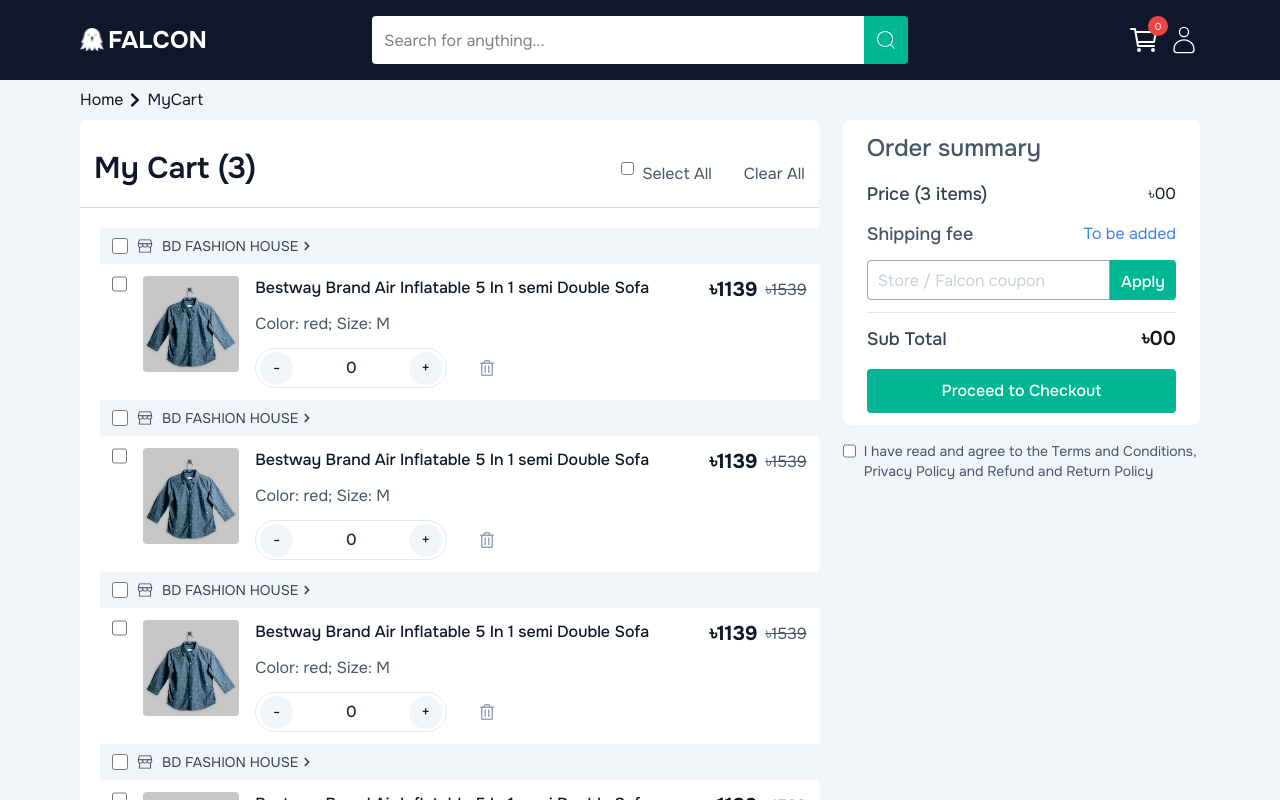
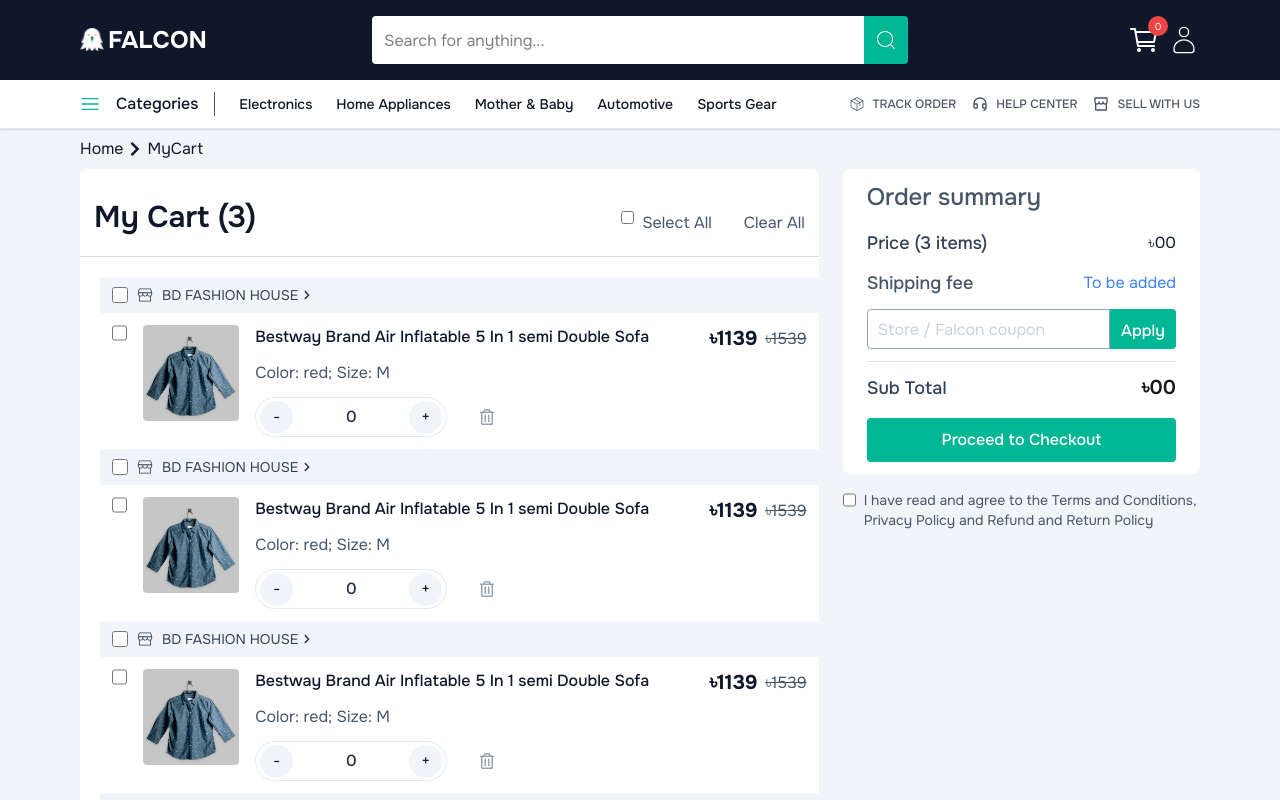
Before and after one commit to Md-Sojib-Hossain-cse/falcon, a React (Vite) app: page /myCart in a window 1280 px wide. Shown: the top 800 px of the page. Built offline with nearby package versions, Linux system fonts and the light colour scheme.

Commit message:
static design complete

```diff
--- a/package.json
+++ b/package.json
@@ -16,6 +16,7 @@
     "react": "^19.1.0",
     "react-dom": "^19.1.0",
     "react-icons": "^5.5.0",
+    "react-pro-sidebar": "^1.1.0",
     "react-redux": "^9.2.0",
     "react-router": "^7.6.3",
     "tailwindcss": "^4.1.10"
--- /dev/null
+++ b/src/components/LogoNavItem.tsx
@@ -0,0 +1,19 @@
+import type { ReactNode } from "react";
+
+type TLogoNav = {
+  children: ReactNode;
+  title: string;
+};
+
+const LogoNavItem = ({ children, title }: TLogoNav) => {
+  return (
+    <li title={title} className="flex gap-2 items-center">
+      {children}
+      <p className="text-[#475569] text-[12px] font-medium hover:text-[#00B795] hidden xl:flex">
+        {title}
+      </p>
+    </li>
+  );
+};
+
+export default LogoNavItem;
--- /dev/null
+++ b/src/components/shared/TinyNav.tsx
@@ -0,0 +1,76 @@
+import { PiPackageLight } from "react-icons/pi";
+import { RiCustomerServiceLine, RiStoreLine } from "react-icons/ri";
+import LogoNavItem from "../LogoNavItem";
+import { IoMdClose } from "react-icons/io";
+import { useState } from "react";
+import { RxHamburgerMenu } from "react-icons/rx";
+
+const TinyNav = () => {
+  const [isOpen, setIsOpen] = useState(false);
+
+  const navItems = [
+    "Electronics",
+    "Home Appliances",
+    "Mother & Baby",
+    "Automotive",
+    "Sports Gear",
+  ];
+
+  return (
+    <div className="bg-white text-black shadow-sm border-b border-gray-200">
+      <div className="flex justify-between items-center w-full max-w-[1440px] mx-auto h-12 px-4 md:px-8 lg:px-20 gap-6 relative">
+        <div className="flex items-center gap-2 lg:gap-4">
+          <div className=" text-[#00B795] cursor-pointer">
+            {isOpen ? (
+              <IoMdClose size={20} onClick={() => setIsOpen(false)} />
+            ) : (
+              <RxHamburgerMenu size={20} onClick={() => setIsOpen(true)} />
+            )}
+          </div>
+
+          <p className="text-[#0F172A] text-base font-medium pr-4 border-r border-[#475569]">
+            Categories
+          </p>
+
+          {isOpen && (
+            <ul className="absolute lg:ml-20 top-12 left-0 w-full bg-white border-t z-20 flex flex-col gap-2 px-4 py-2 shadow-md lg:max-w-96">
+              {navItems.map((item, index) => (
+                <li
+                  key={index}
+                  className="text-[#0F172A] text-sm font-medium hover:text-[#00B795] cursor-pointer"
+                >
+                  {item}
+                </li>
+              ))}
+            </ul>
+          )}
+        </div>
+
+        <div className="hidden lg:flex gap-5 xl:gap-6 2xl:gap-8 items-center">
+          {navItems.map((item, idx) => (
+            <li
+              key={idx}
+              className="text-[#0F172A] text-sm list-none font-medium hover:text-[#00B795] cursor-pointer"
+            >
+              {item}
+            </li>
+          ))}
+        </div>
+
+        <div className="flex gap-3 md:gap-4 2xl:gap-6 items-center ml-auto">
+          <LogoNavItem title="TRACK ORDER">
+            <PiPackageLight className="h-4 w-4 text-[#475569] hover:text-[#00B795]" />
+          </LogoNavItem>
+          <LogoNavItem title="HELP CENTER">
+            <RiCustomerServiceLine className="h-4 w-4 text-[#475569] hover:text-[#00B795]" />
+          </LogoNavItem>
+          <LogoNavItem title="SELL WITH US">
+            <RiStoreLine className="h-4 w-4 text-[#475569] hover:text-[#00B795]" />
+          </LogoNavItem>
+        </div>
+      </div>
+    </div>
+  );
+};
+
+export default TinyNav;
--- a/src/layout/GeneralLayout.tsx
+++ b/src/layout/GeneralLayout.tsx
@@ -2,11 +2,13 @@ import { Outlet } from "react-router";
 import Navbar from "../components/shared/Navbar";
 import NavigationPath from "../components/shared/NavigationPath";
 import Footer from "../components/shared/Footer";
+import TinyNav from "../components/shared/TinyNav";
 
 const GeneralLayout = () => {
   return (
     <div className="onest-font">
       <Navbar></Navbar>
+      <TinyNav></TinyNav>
       <NavigationPath></NavigationPath>
       <div className="min-h-screen">
         <Outlet></Outlet>
--- a/src/pages/HomePage/Home.tsx
+++ /dev/null
@@ -1,23 +0,0 @@
-// import { useGetCategoriesQuery } from "../../redux/api/baseApi";
-import DescriptionAndSpecs from "./DescriptionAndSpecs/DescriptionAndSpecs";
-import ProductCard from "./ProductCard/ProductCard";
-
-const Home = () => {
-  // const { isLoading, isError, data } = useGetCategoriesQuery([], {
-  //   pollingInterval: 30000,
-  //   refetchOnFocus: true,
-  //   refetchOnMountOrArgChange: true,
-  //   refetchOnReconnect: true,
-  // });
-
-  // console.log(isLoading, isError, data);
-
-  return (
-    <div>
-      <ProductCard></ProductCard>
-      <DescriptionAndSpecs></DescriptionAndSpecs>
-    </div>
-  );
-};
-
-export default Home;
--- /dev/null
+++ b/src/pages/HomePage/Product.tsx
@@ -0,0 +1,24 @@
+import { useGetCategoriesQuery } from "../../redux/api/baseApi";
+import DescriptionAndSpecs from "./DescriptionAndSpecs/DescriptionAndSpecs";
+import ProductCard from "./ProductCard/ProductCard";
+
+const Product = () => {
+
+  const { isLoading, isError, data } = useGetCategoriesQuery([], {
+    pollingInterval: 30000,
+    refetchOnFocus: true,
+    refetchOnMountOrArgChange: true,
+    refetchOnReconnect: true,
+  });
+
+  console.log(isLoading, isError, data);
+
+  return (
+    <div>
+      <ProductCard></ProductCard>
+      <DescriptionAndSpecs></DescriptionAndSpecs>
+    </div>
+  );
+};
+
+export default Product;
--- a/src/pages/MyCart/MyCartComponents/OrderSummery.tsx
+++ b/src/pages/MyCart/MyCartComponents/OrderSummery.tsx
@@ -22,7 +22,7 @@ const OrderSummery = () => {
                   <p className="text-[#3B82F6]">To be added</p>
                 </div>
               </div>
-              <form className="flex pb-3">
+              <div className="flex pb-3">
                 <input
                   type="search"
                   name="coupon"
@@ -33,9 +33,9 @@ const OrderSummery = () => {
                 <input
                   type="submit"
                   value="Apply"
-                  className="text-white font-medium bg-[#00B795] rounded-r-sm p-2.5 h-10 w-20"
+                  className="text-white font-medium bg-[#00B795] rounded-r-sm p-2.5 h-10 w-20 transition active:scale-95 duration-100 ease-in-out"
                 ></input>
-              </form>
+              </div>
             </div>
             <div className="flex justify-between">
               <p className="text-[#334155] text-base lg:text-lg font-medium">
@@ -47,7 +47,7 @@ const OrderSummery = () => {
             </div>
           </div>
         </div>
-        <button className="text-white font-medium bg-[#00B795] rounded-sm p-2.5 w-full">
+        <button className="text-white font-medium bg-[#00B795] rounded-sm p-2.5 w-full transition active:scale-95 duration-100 ease-in-out">
           Proceed to Checkout
         </button>
       </div>
--- /dev/null
+++ b/src/pages/NotFound/NotFound.tsx
@@ -0,0 +1,17 @@
+import { Link } from "react-router";
+
+const NotFound = () => {
+  return (
+    <div className="min-h-screen flex flex-col gap-4 md:gap-6 justify-center items-center">
+      <h3 className="text-3xl md:text-4xl lg:text-5xl">404 - Page Not Found</h3>
+      <Link
+        to="/"
+        className="text-white text-center font-medium bg-[#00B795] rounded-sm p-2.5 w-full max-w-80 transition active:scale-95 duration-100 ease-in-out"
+      >
+        Home
+      </Link>
+    </div>
+  );
+};
+
+export default NotFound;
```
Also changed, not shown: src/routes/router.tsx (+8 -3 lines), src/assets/discoloredPackage.png (added), 1 other file (tests, documents, lock files or other folders).
